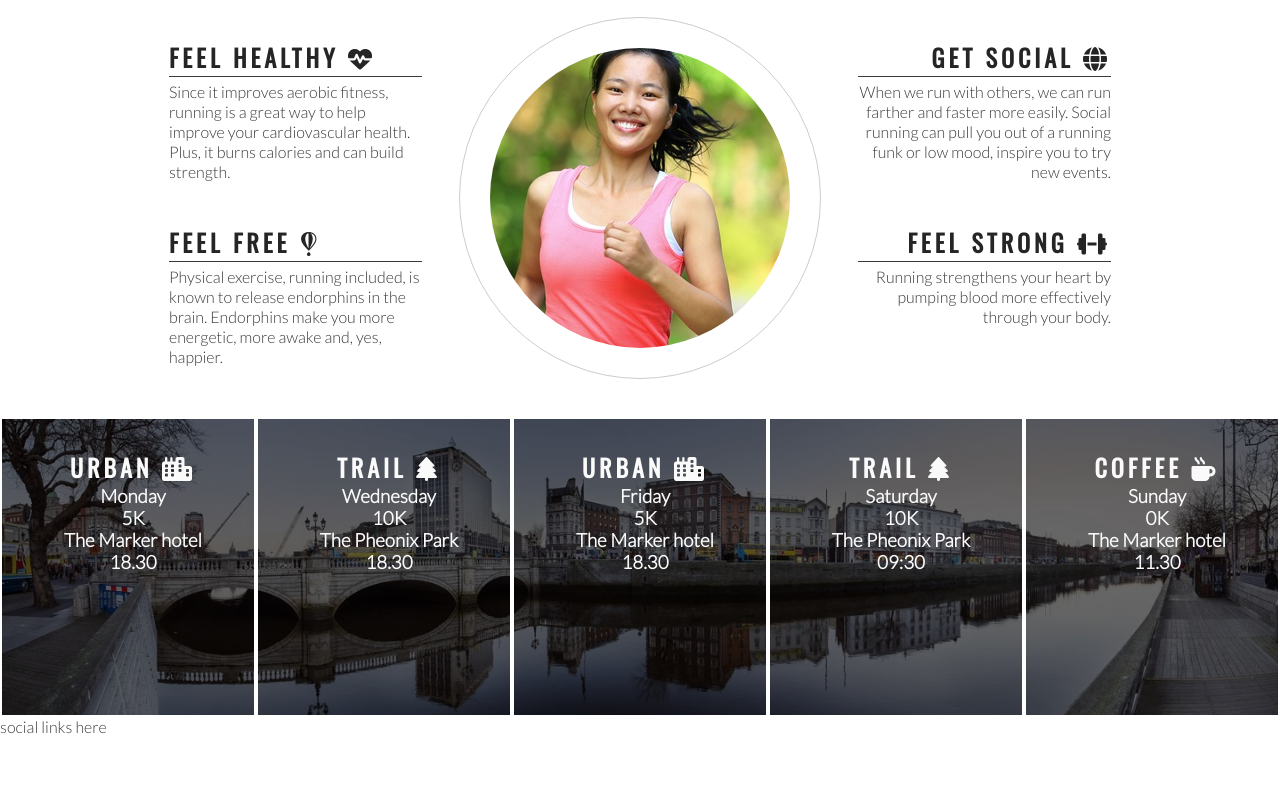
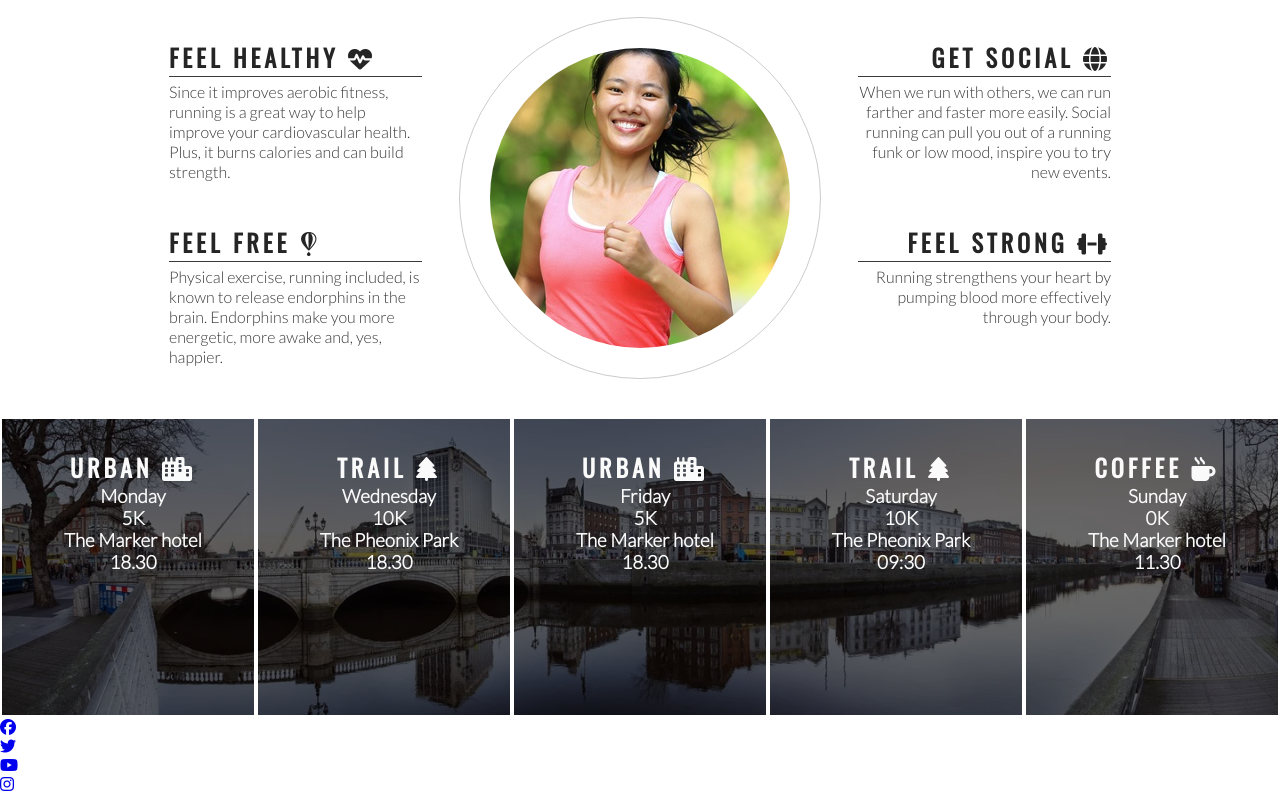
Before and after one commit to Linber93/love-running, a plain HTML site: page index.html in a window 1280 px wide. Shown: the part 764-1557 px from the top of the page. Before the commit the page ends 1500 px from the top, so only its background shows below. Drawn offline with nearby package versions, Linux system fonts and the light colour scheme.

Commit message:
added links and icons to footer

```diff
--- a/index.html
+++ b/index.html
@@ -106,7 +106,20 @@
         </div>
     </section>
     <footer>
-        social links here
+        <ul>
+            <li>
+                <a href="https://facebook.com" target="_blank" rel="noopener" aria-label="Visit our Facebook page (opens in a new tab"><i class="fa-brands fa-facebook"></i></a>
+            </li>
+            <li>
+                <a href="https://twitter.com" target="_blank" rel="noopener" aria-label="Visit our Twitter page (opens in a new tab"><i class="fa-brands fa-twitter"></i></a>
+            </li>
+            <li>
+                <a href="https://youtube.com" target="_blank" rel="noopener" aria-label="Visit our youtube page (opens in a new tab"><i class="fa-brands fa-youtube"></i></a>
+            </li>
+            <li>
+                <a href="https://instagram.com" target="_blank" rel="noopener" aria-label="Visit our instagram page (opens in a new tab"><i class="fa-brands fa-instagram"></i></a>
+            </li>
+        </ul>
     </footer>
 
     <!-- font awesome script-->
```
